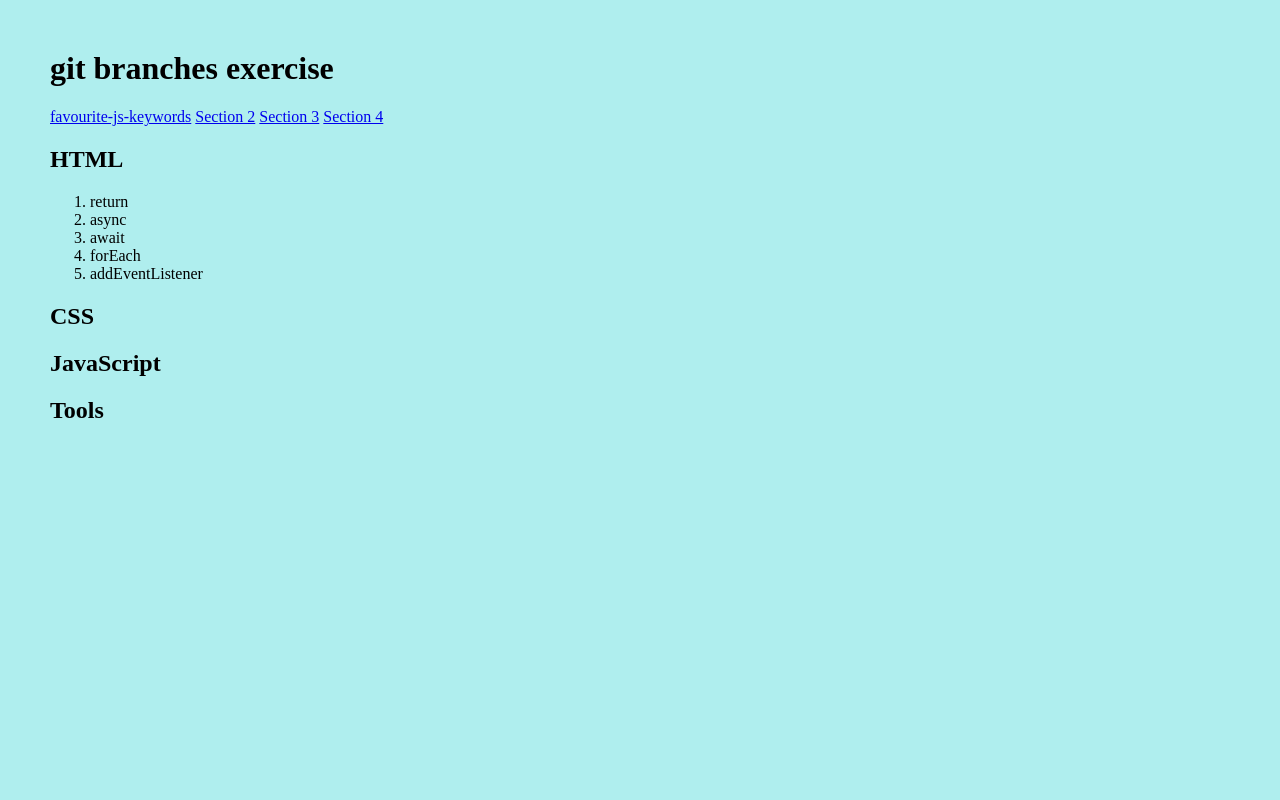
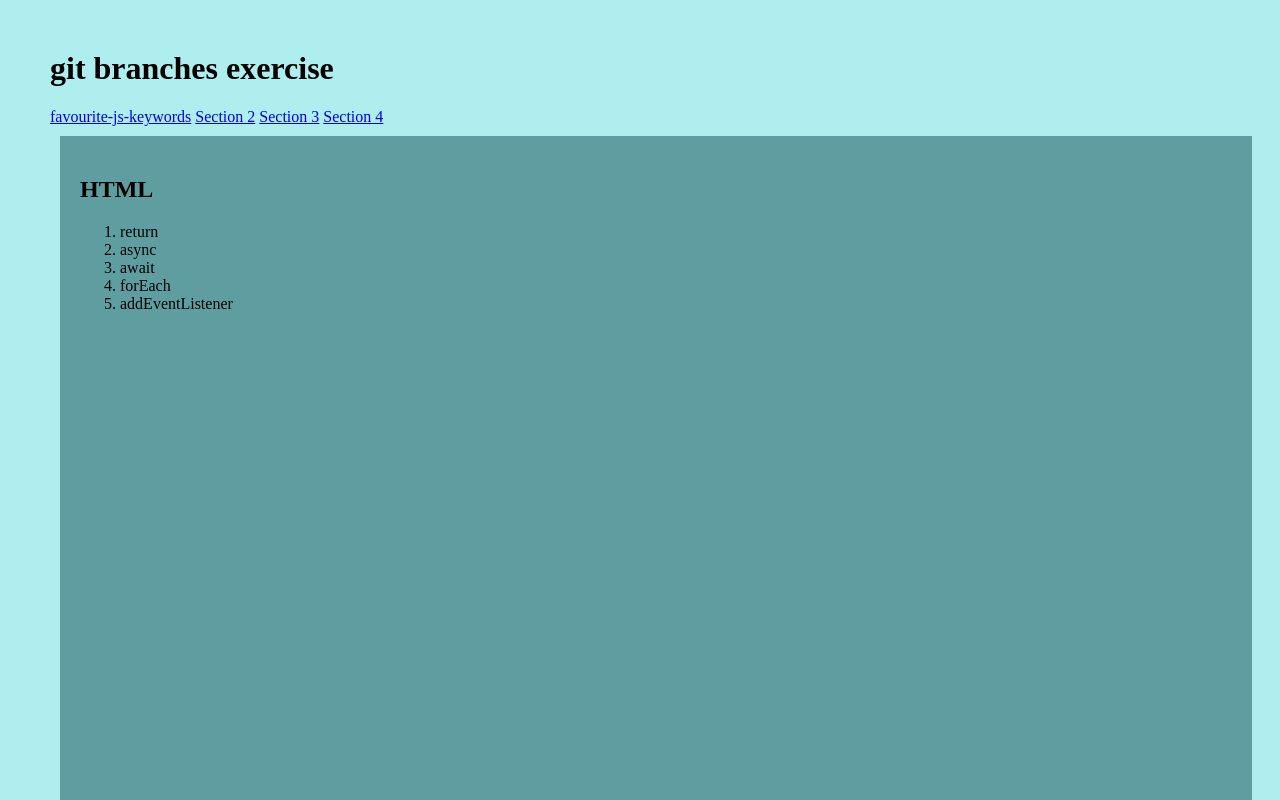
Before and after one commit to JonLundby/git-branch-excercise, a plain HTML site: page index.html in a window 1280 px wide. Shown: the top 800 px of the page. Drawn offline with Linux system fonts and the light colour scheme.

Commit message:
added css for sections

```diff
--- a/style.css
+++ b/style.css
@@ -2,3 +2,11 @@ body {
     background-color: paleturquoise;
     margin: 50px;
 }
+
+section {
+    background-color: cadetblue;
+    width: 90vw;
+    height: 100vh;
+    margin: 10px;
+    padding: 20px;
+}
```
